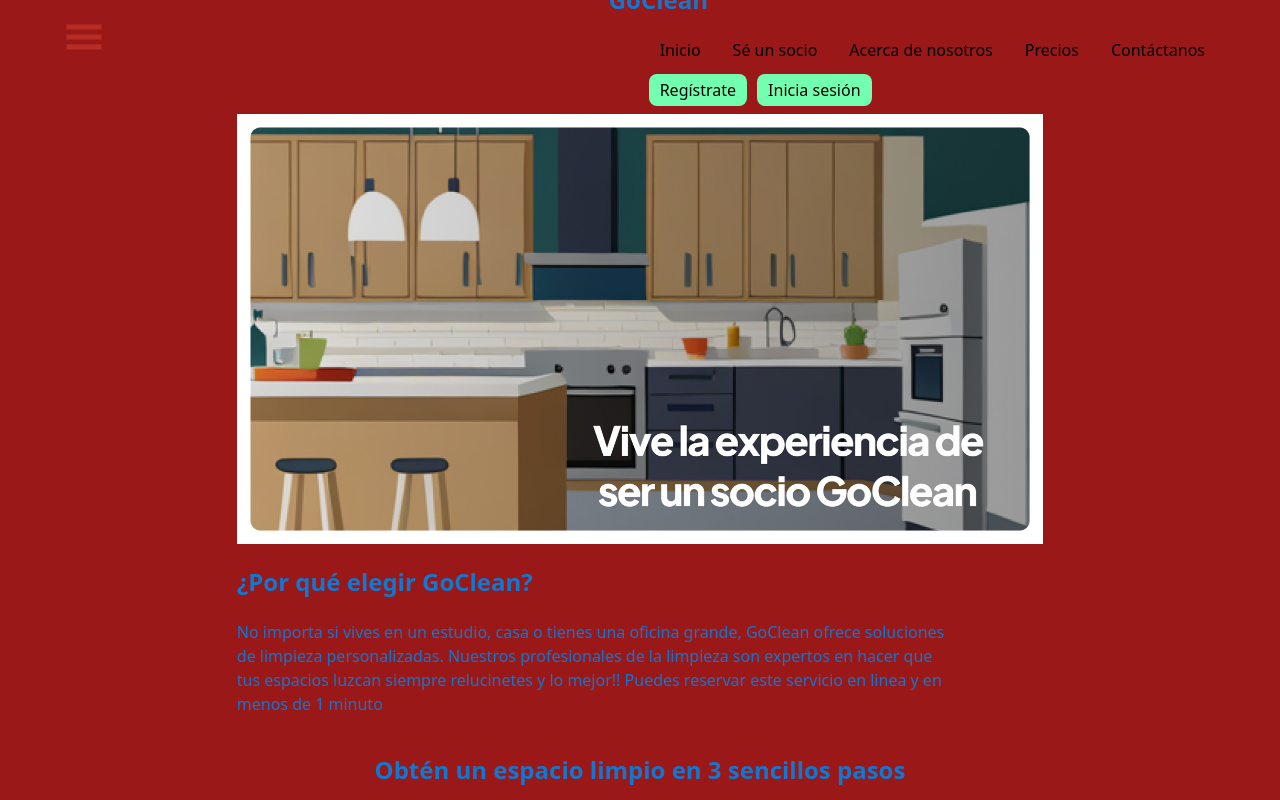
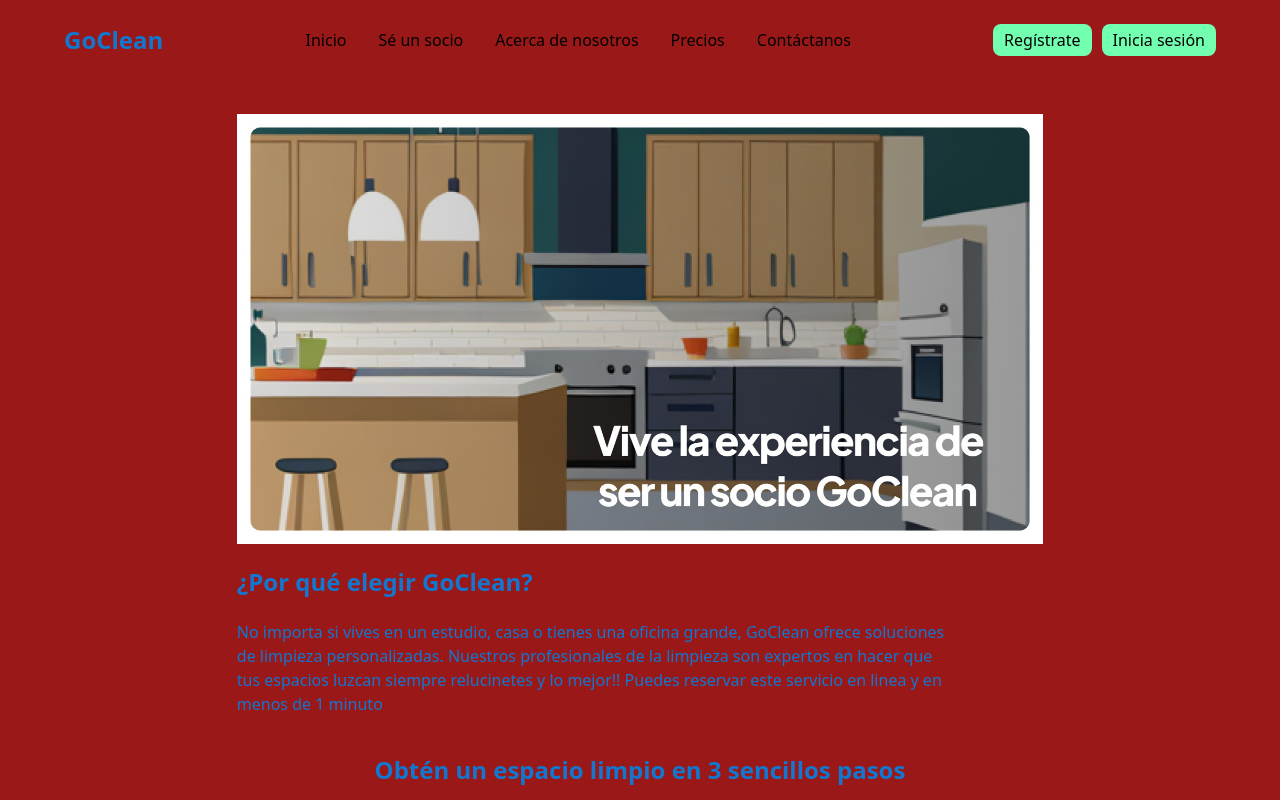
Before and after one commit to tonguiino/GoClean, a React (Vite) app: page / in a window 1280 px wide. Shown: the top 800 px of the page. Built offline with nearby package versions, Linux system fonts and the light colour scheme.

Commit message:
se corrigieron estilos que afectaban usabilidad de escritorio

```diff
--- a/src/components/header/Menu.scss
+++ b/src/components/header/Menu.scss
@@ -7,19 +7,26 @@
 
     .h-button {
         .close {
-            color: #a8c806;
+            display: none;
+            color: #72ffaf;
             cursor: pointer;
             font-size: 40px;
         }
 
         .hamburguesa {
-            color: #b72c24;
+            display: none;
+            color: #72ffaf;
             cursor: pointer;
             font-size: 40px;
         }
     }
 
     .menu {
+        width: 100%;
+        display: flex;
+        justify-content: space-between;
+        align-items: center;
+
         .nav-menu {
             height: 100%;
             display: flex;
@@ -76,8 +83,20 @@
         align-items: center;
         width: 100%;
 
+
         .h-button {
             height: 9%;
+
+            .close {
+                display: block;
+
+            }
+
+            .hamburguesa {
+                display: block;
+
+            }
+
         }
 
         .menu {
@@ -114,7 +133,8 @@
             justify-content: space-around;
         }
     }
-    header.open-menu{
+
+    header.open-menu {
         height: 40px;
     }
 }
```
